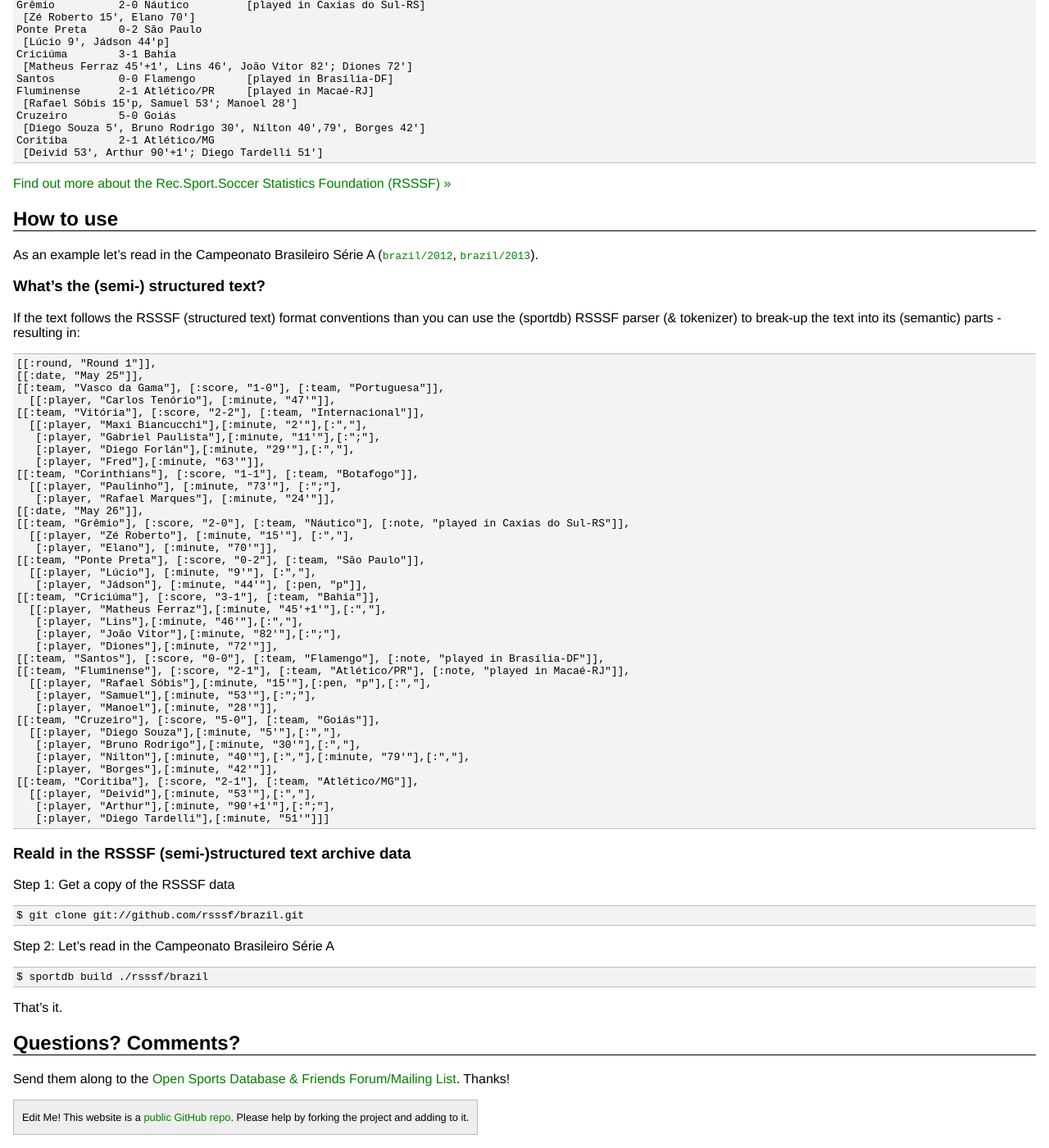
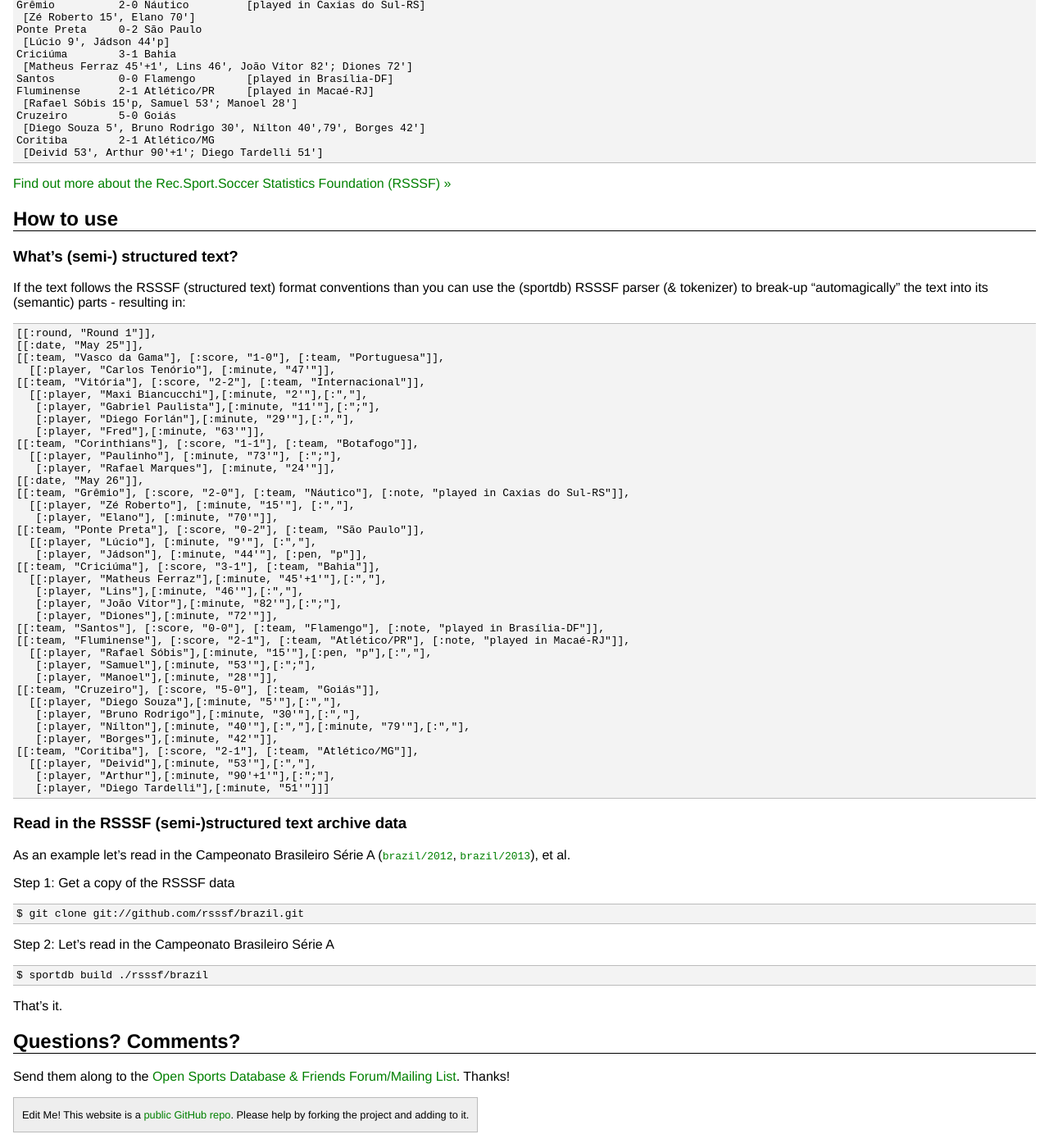
Before and after one commit to rsssf/rsssf.github.io, a Jekyll site: the page built from index.md, in a window 1280 px wide and 1400 px high, scrolled down 492 px. Shown: the whole window at 82% size. Built offline with Jekyll 4.4.1, drawn with Linux system fonts in a browser that asks for light colours; part of the change alters nothing that is shown; some of the changed text lies outside the part shown.

Commit message:
Update index.md

````diff
--- a/index.md
+++ b/index.md
@@ -10,8 +10,8 @@ Contents:
 
 * [What's the Rec.Sport.Soccer Statistics Foundation (RSSSF)?](#rsssf)
 * [How to use](#usage)
-    * [What's the (semi-)structured text?](#structured)
-    * [Read in the RSSSF (semi-)structured text archive data](#read)
+    * [What's (semi-)structured text?](#structured)
+    * [Read in the RSSSF archive data](#read)
 * [Questions? Comments?](#questions)
 </div>
 
@@ -60,15 +60,11 @@ Coritiba        2-1 Atlético/MG
 
 ## How to use  {#usage}
 
-As an example let's read in the Campeonato Brasileiro Série A
-([`brazil/2012`](https://github.com/rsssf/brazil/blob/master/2012),
-[`brazil/2013`](https://github.com/rsssf/brazil/blob/master/2013)).
 
-
-### What's the (semi-) structured text?    {#structured}
+### What's (semi-) structured text?    {#structured}
 
 If the text follows the RSSSF (structured text) format conventions than you can use
-the (sportdb) RSSSF parser (& tokenizer) to break-up the text into its (semantic) parts - resulting in:
+the (sportdb) RSSSF parser (& tokenizer) to break-up "automagically" the text into its (semantic) parts - resulting in:
 
 ``` ruby
 [[:round, "Round 1"]],
@@ -111,7 +107,13 @@ the (sportdb) RSSSF parser (& tokenizer) to break-up the text into its (semantic
    [:player, "Diego Tardelli"],[:minute, "51'"]]]
 ```
 
-### Reald in the RSSSF (semi-)structured text archive data   {#read}
+
+### Read in the RSSSF (semi-)structured text archive data   {#read}
+
+As an example let's read in the Campeonato Brasileiro Série A
+([`brazil/2012`](https://github.com/rsssf/brazil/blob/master/2012),
+[`brazil/2013`](https://github.com/rsssf/brazil/blob/master/2013)), et al.
+
 
 Step 1: Get a copy of the RSSSF data
 
````
